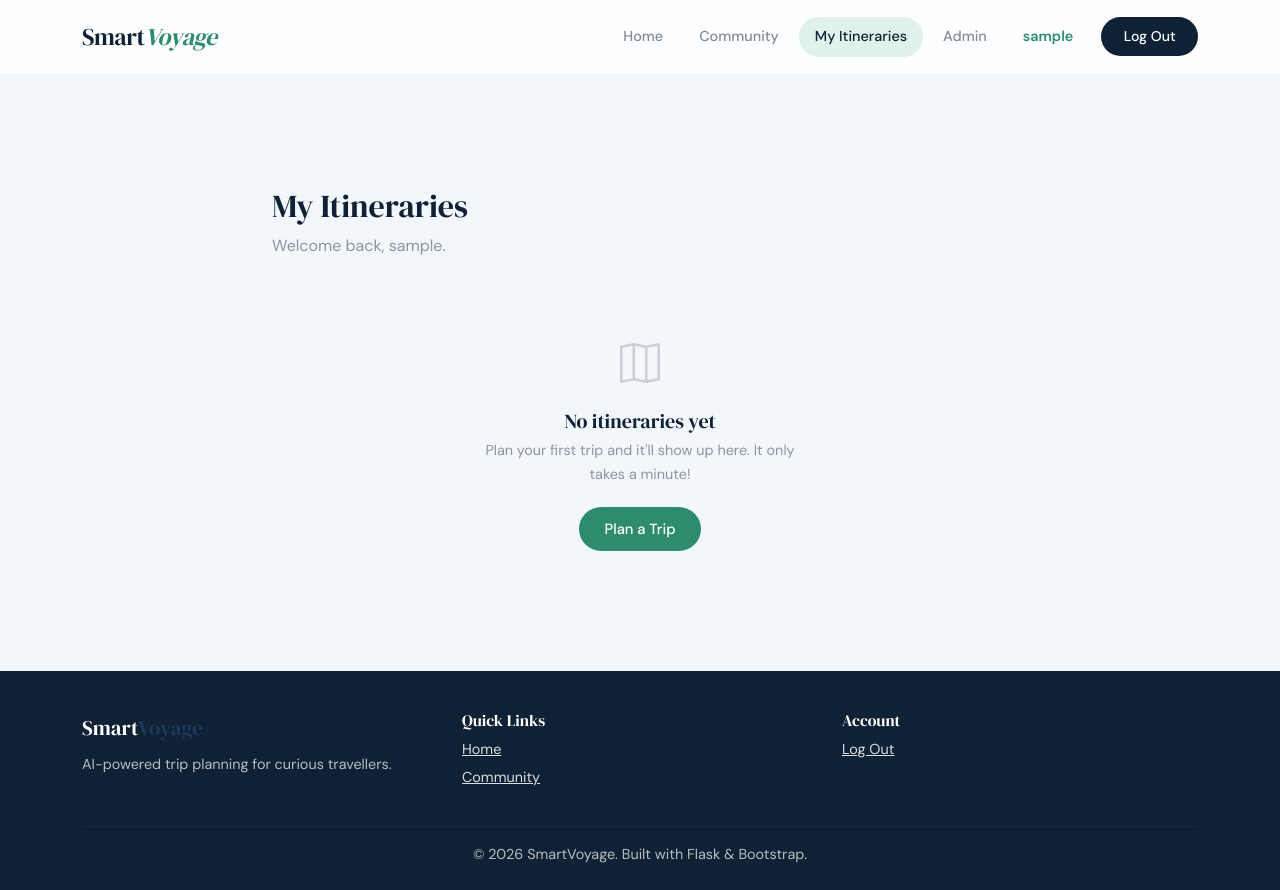
After one commit to sduproy/CITS3403-Project, a Flask app: page /dashboard in a window 1280 px wide. The commit adds this page. Run offline with Flask 3, Linux system fonts and the light colour scheme; the visitor is signed in with stand-in values (Sample User, id 1); data comes from the database, SQL or seed files in the repository.

Commit message:
add: user dashboard placeholder with login_required guard (M4 auth)
- templates/dashboard.html: tp-dashboard-header + tp-empty state,
  "Plan a Trip" CTA links to the home trip form
- routes.py: login_required decorator (preserves ?next=); /dashboard
  view; login honors ?next= for relative paths (open-redirect guard);
  regular users now land on /dashboard after login
- base.html: navbar "My Itineraries" link wired to main.dashboard
  with active-class highlight

Admin still lands on / after login; M5 will flip that redirect to
/admin once the admin dashboard exists.

```diff
--- a/routes.py
+++ b/routes.py
@@ -1,3 +1,4 @@
+import functools
 import sqlite3
 
 from flask import (
@@ -15,6 +16,19 @@ from werkzeug.security import check_password_hash, generate_password_hash
 from db import get_db
 
 main = Blueprint("main", __name__)
+
+
+def login_required(view):
+    """Redirect anonymous users to the login page, preserving the target URL."""
+
+    @functools.wraps(view)
+    def wrapped_view(**kwargs):
+        if g.user is None:
+            flash("Please log in to access this page.", "error")
+            return redirect(url_for("main.login", next=request.path))
+        return view(**kwargs)
+
+    return wrapped_view
 
 
 @main.before_app_request
@@ -99,7 +113,16 @@ def login():
         session.clear()
         session["user_id"] = user["id"]
         flash(f"Welcome back, {user['username']}!", "success")
-        return redirect(url_for("main.index"))
+
+        # Honor ?next=<path>, but only relative paths (guard against open redirects).
+        next_url = request.args.get("next", "")
+        if next_url.startswith("/") and not next_url.startswith("//"):
+            return redirect(next_url)
+
+        if user["role"] == "admin":
+            # M5 will flip this to url_for("main.admin_dashboard").
+            return redirect(url_for("main.index"))
+        return redirect(url_for("main.dashboard"))
 
     return render_template("login.html")
 
@@ -111,7 +134,12 @@ def logout():
     return redirect(url_for("main.index"))
 
 
+@main.route("/dashboard")
+@login_required
+def dashboard():
+    return render_template("dashboard.html")
+
+
 # Route stubs to add as features land:
-#   /dashboard                               (M4 — user's saved itineraries)
 #   /admin                                   (M5 — admin dashboard)
 #   /itinerary/new, /itinerary/<int:id>      (AI generation + detail page)
--- a/templates/base.html
+++ b/templates/base.html
@@ -24,7 +24,7 @@
         <li class="nav-item"><a class="nav-link {% if request.endpoint == 'main.index' %}active{% endif %}" href="{{ url_for('main.index') }}">Home</a></li>
         <li class="nav-item"><a class="nav-link {% if request.endpoint == 'main.community' %}active{% endif %}" href="{{ url_for('main.community') }}">Community</a></li>
         {% if g.user %}
-          <li class="nav-item"><a class="nav-link" href="#">My Itineraries</a></li>
+          <li class="nav-item"><a class="nav-link {% if request.endpoint == 'main.dashboard' %}active{% endif %}" href="{{ url_for('main.dashboard') }}">My Itineraries</a></li>
           {% if g.user.role == 'admin' %}
             <li class="nav-item"><a class="nav-link" href="#">Admin</a></li>
           {% endif %}
--- /dev/null
+++ b/templates/dashboard.html
@@ -0,0 +1,24 @@
+{% extends "base.html" %}
+
+{% block title %}My Itineraries · SmartVoyage{% endblock %}
+
+{% block content %}
+<section class="tp-section">
+  <div class="container" style="max-width:760px;">
+
+    <div class="tp-dashboard-header">
+      <h2>My Itineraries</h2>
+      <p class="tp-text-muted mb-0">Welcome back, {{ g.user.username }}.</p>
+    </div>
+
+    {# Empty state — placeholder until itinerary save/list lands in a later branch #}
+    <div class="tp-empty">
+      <div class="tp-empty-icon"><i class="bi bi-map"></i></div>
+      <h5>No itineraries yet</h5>
+      <p>Plan your first trip and it'll show up here. It only takes a minute!</p>
+      <a href="{{ url_for('main.index') }}#trip-form" class="btn btn-tp-primary">Plan a Trip</a>
+    </div>
+
+  </div>
+</section>
+{% endblock %}
```
